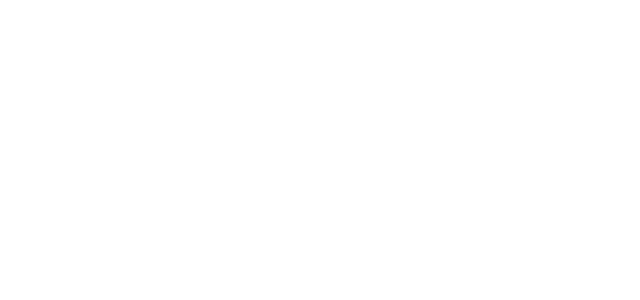
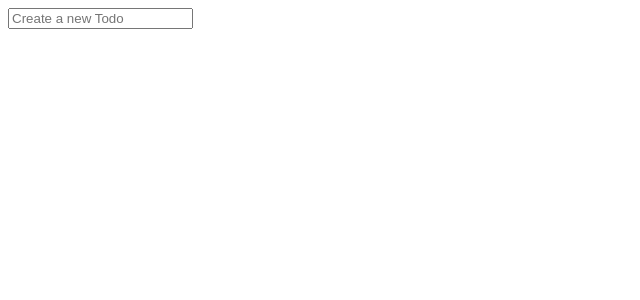
Before and after one commit to mccartheney/TODO_App-typescript-and-react, a React (Create React App) app: page / in a window 1280 px wide. Shown: the top 300 px of the page, without its empty margins (0-640 px from the left). Built offline with nearby package versions, Linux system fonts and the light colour scheme.

Commit message:
localstorage initialization and created input to create inputs

```diff
--- a/src/App.tsx
+++ b/src/App.tsx
@@ -1,7 +1,8 @@
 // import react stuff
-import React, { createContext, useState } from 'react';
+import React, { createContext, FC, useEffect, useState } from 'react';
 // import component to create todos
 import TodoInputComponent from './components/todosInputComponent/TodoInputComponent';
+import { log } from 'console';
 
 // create a type for todos
 export interface Todos {
@@ -22,14 +23,27 @@
 export const TodosContext = createContext<TodoStateType | null>(null);
 
 // app component
-function App() {
+const App : FC = () => {
 
   // todos states
   const [todos, setTodos] = useState<Todos[] | null>([]);
 
-  // TODO: initialize localStorage using useEffect
-  // TODO: - if empty create a empty array to save states
-  // TODO: - if have something, get it and load on state
+  useEffect(() => {
+    // initialize localStorage
+    const todosFromLocalStorage = localStorage.getItem("McTodos")
+
+    // if have initialized local Storage once
+    if (todosFromLocalStorage) {
+      // get data from localStorage and put on state
+      const jsonTodos = JSON.parse(todosFromLocalStorage)
+      setTodos (jsonTodos)
+    }else { // if first time
+      // create a empty array and put on localStorage
+      const jsonForLocalStorage = JSON.stringify([])
+      localStorage.setItem("McTodos", jsonForLocalStorage)
+    }
+  } ,[])
+
 
   return (
     // create a provider for context and pass states
--- a/src/components/todosInputComponent/TodoInputComponent.tsx
+++ b/src/components/todosInputComponent/TodoInputComponent.tsx
@@ -1,5 +1,5 @@
 // import react stuff
-import { FC, useContext } from "react";
+import { FC, useContext, useRef } from "react";
 // import context from App File
 import { TodosContext } from "../../App";
 
@@ -7,6 +7,9 @@
 const TodoInputComponent : FC = () => {
     // gert todo state from context
     const todosFromContext = useContext(TodosContext)
+
+    // create ref to get input value
+    const todoInput = useRef <HTMLInputElement | null > (null)
 
     // Type Guard for null Context:
     // if context is null warn to prevent the app broke
@@ -16,17 +19,17 @@
 
     // descontruture todos from context
     const { todos, setTodos } = todosFromContext;
-    console.log(todos, setTodos);
-
-    // TODO: get input value with useRef
-    // TODO: get all todos from localStorage and transgorm in json
-    // TODO: add a new todo on json from localStorage, transform on string and send back to localStorage
 
     return(
-        // TODO: create HTML for input area to create todos
-        <>
+        <div className="todoInput">
+            <div className="todoInput_isDone">
+                <div/>
+            </div>
 
-        </>
+            <div className="todoInput_input">
+                <input type="text" placeholder="Create a new Todo" ref={todoInput} />
+            </div>
+        </div>
     )
 }
 
```
